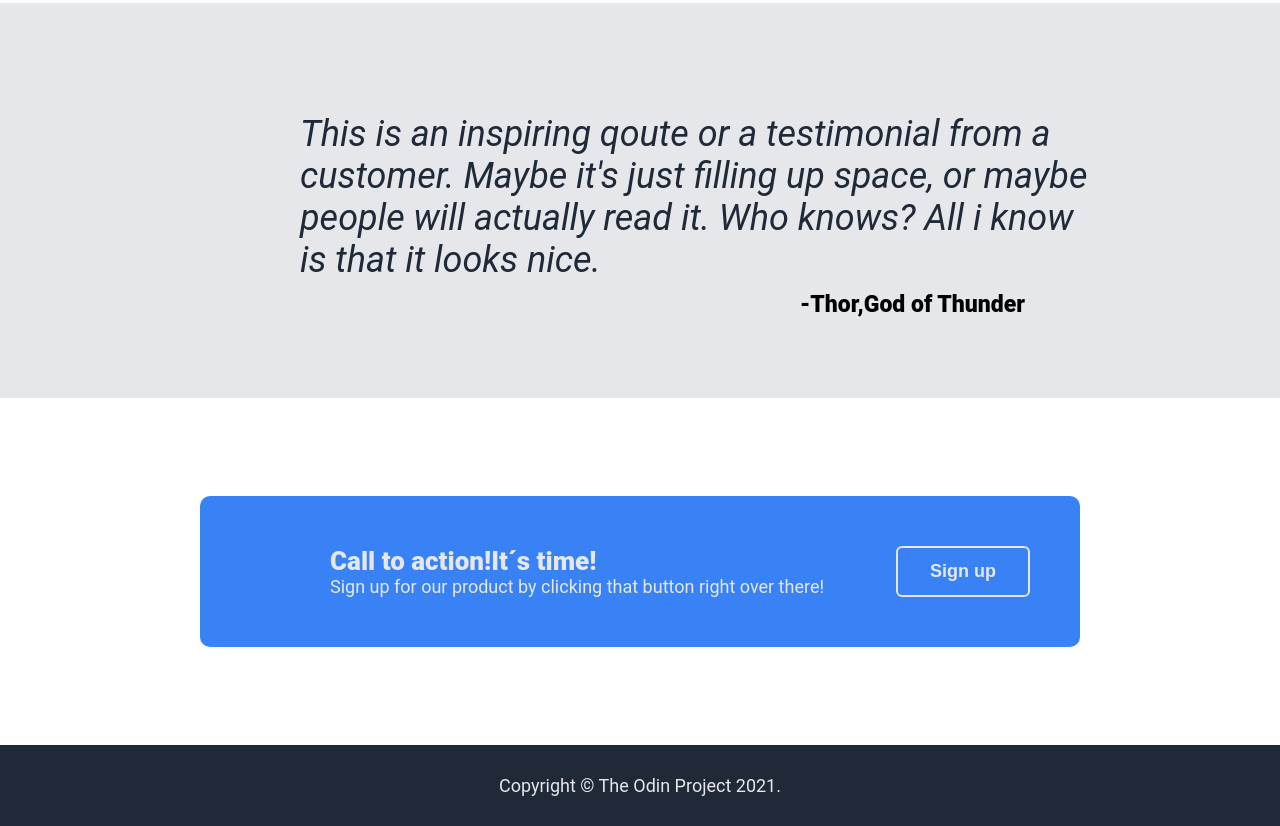
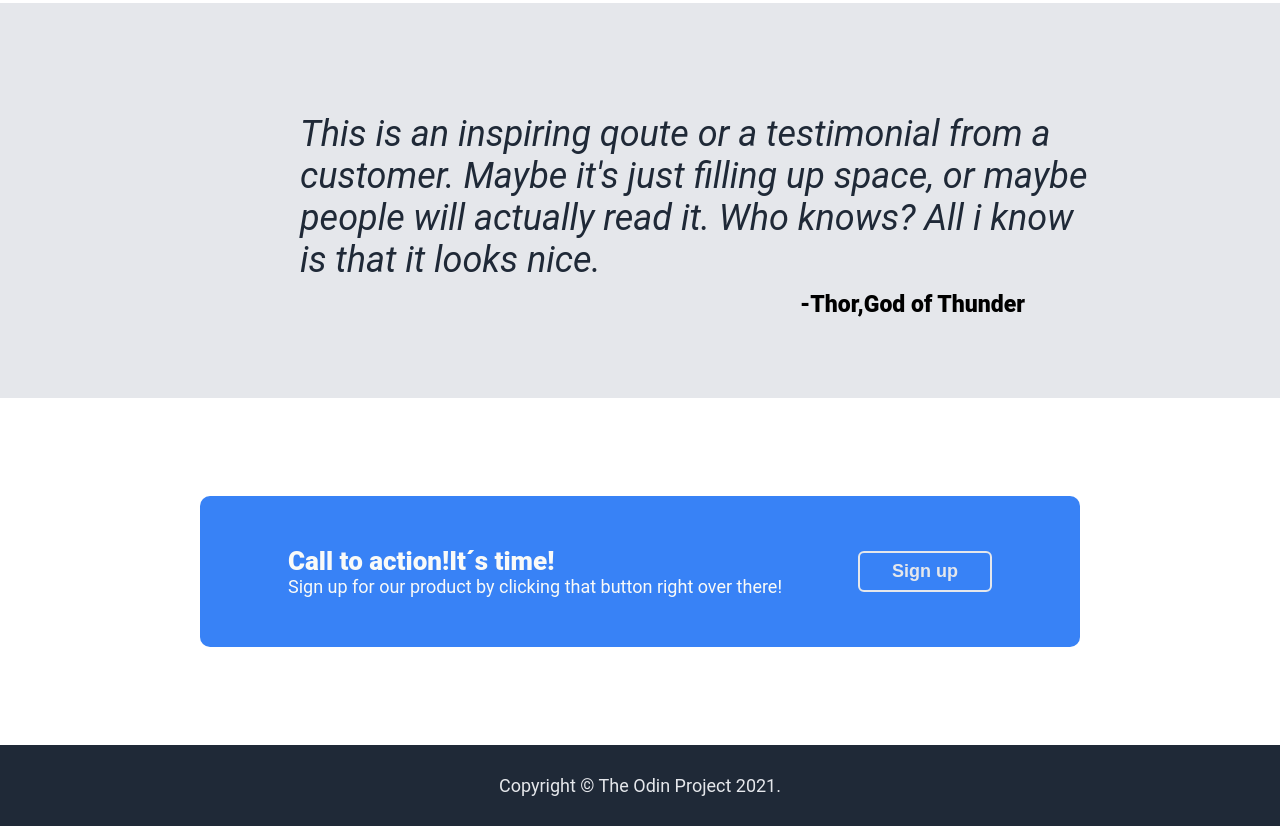
Before and after one commit to RinoCerrone/landing-page, a plain HTML site: page index.html in a window 1280 px wide. Shown: the part 2139-2965 px from the top of the page. Drawn offline with Linux system fonts and the light colour scheme.

Commit message:
Rework action section padding and spacing.

```diff
--- a/style.css
+++ b/style.css
@@ -78,10 +78,12 @@ img{
 }
 .call{
     background-color: #3882F6;
-    padding:50px 50px 50px 130px;
+    padding:50px;
     border-radius: 10px;
     display:flex;
-    justify-content: space-between;
+    justify-content: space-around;
+    align-items: center;
+    color: #F9FAF8;
 
 
 
@@ -110,11 +112,11 @@ blockquote{
 .action{
     font-size: 26px;
     font-weight: 900;
+
 }
 .container1{
 
     padding:80px 200px;
-
 }
 .container2{
     margin:0px;
```
